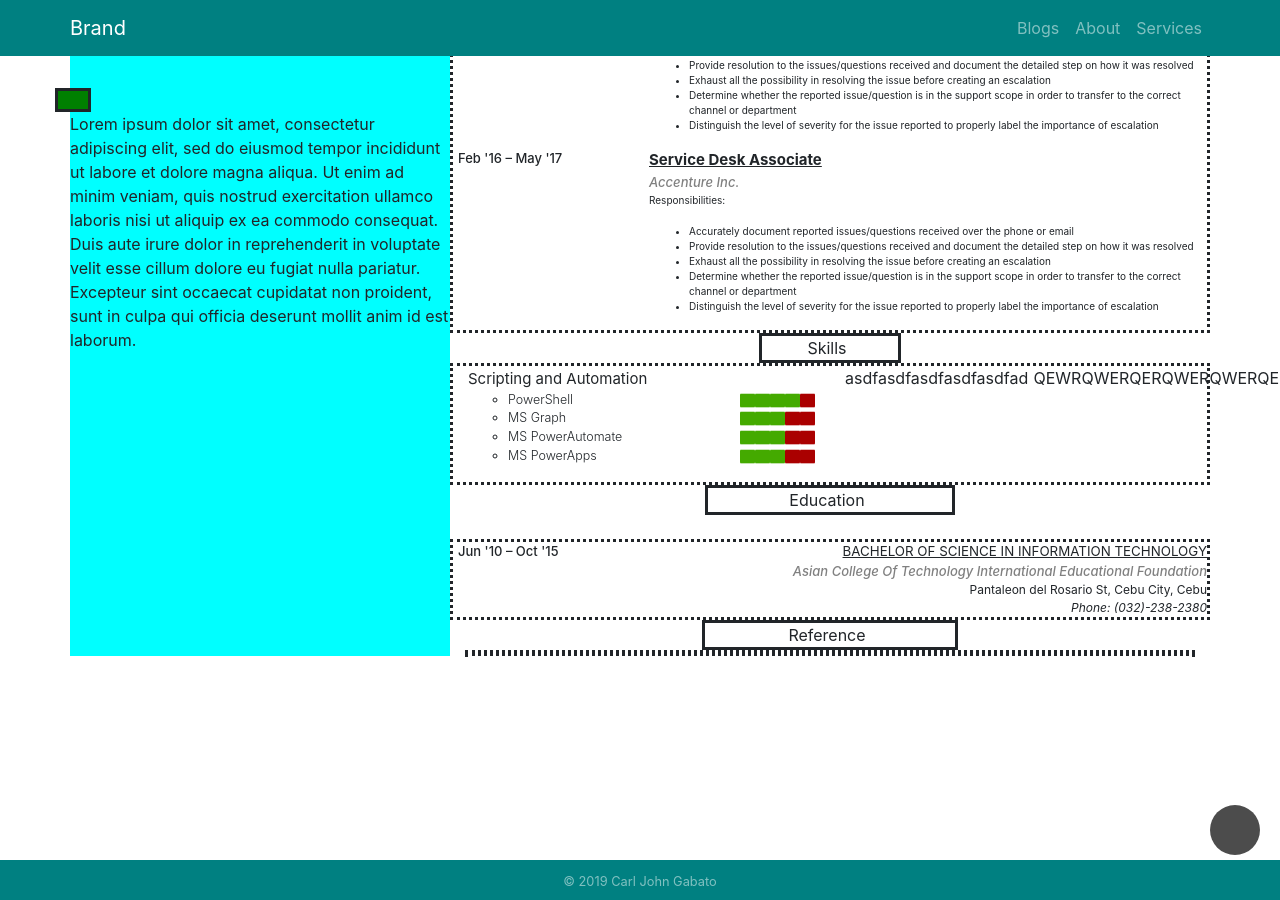
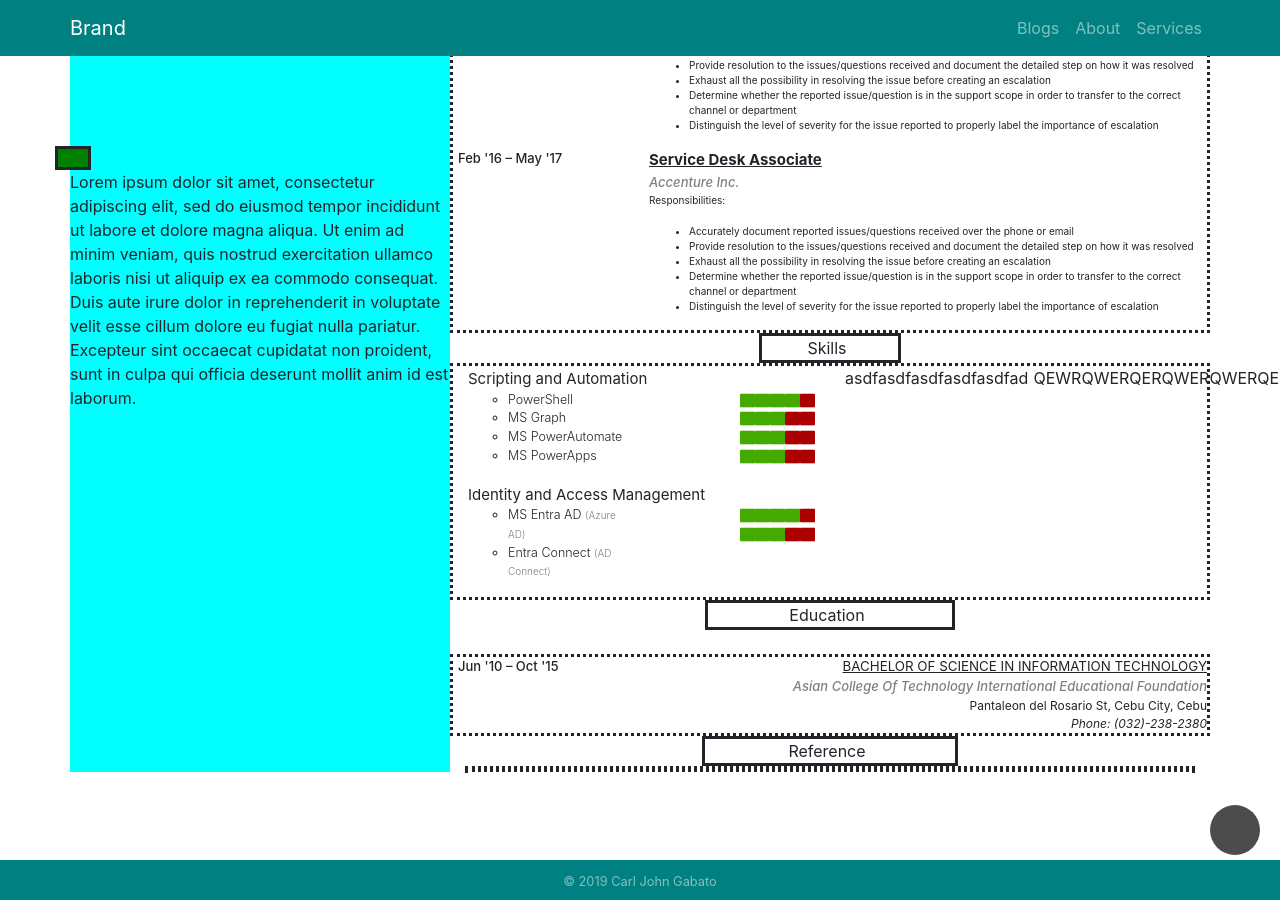
Before and after one commit to carljohngabato/aboutme, a Jekyll site: the page built from blogs.html, in a window 1280 px wide and 900 px high, scrolled down 1426 px. Built offline with Jekyll 4.4.1, drawn with Linux system fonts in a browser that asks for light colours; nearby versions of some CDN libraries.

```diff
--- a/blogs.html
+++ b/blogs.html
@@ -190,7 +190,7 @@
                             <div class="col-lg-12 col-md-12 col-sm-12">
                                 <h8 class="skill-title">Scripting and Automation</h8>
                             </div>
-                            <div class="col-lg-6 col-md-6 col-sm-6" style="width: 50%; height: auto;">
+                            <div class="col-lg-6 col-md-6 col-sm-6" style="width: 65%; height: auto;">
                                 <ul class="skills-list">
                                     <li class="skill-svc">PowerShell</li>
                                     <li class="skill-svc">MS Graph</li>
@@ -198,7 +198,7 @@
                                     <li class="skill-svc">MS PowerApps</li>
                                 </ul>
                             </div>
-                            <div class="col-lg-6 col-md-6 col-sm-6" style="width: 50%; height: auto;">
+                            <div class="col-lg-6 col-md-6 col-sm-6" style="width: 35%; height: auto;">
                                 <!--Scriting and automation-->
                                 <ul class="expertise">
                                 <li class="skill-svc">
@@ -241,6 +241,43 @@
                                 <!--END Scripting and Automation-->
                             </div>
                         </div>
+                        <div class="row">
+                            <div class="col-lg-12 col-md-12 col-sm-12">
+                                <h8 class="skill-title">Identity and Access Management</h8>
+                            </div>
+                            <div class="col-lg-6 col-md-6 col-sm-6" style="width: 65%; height: auto;">
+                                <ul class="skills-list">
+                                    <li class="skill-svc">MS Entra AD
+                                        <span class="skills-desc">(Azure AD)</span></li>
+                                    <li class="skill-svc">Entra Connect
+                                        <span class="skills-desc">(AD Connect)</span></li>
+                                </ul>
+                            </div>
+                            <div class="col-lg-6 col-md-6 col-sm-6" style="width: 35%; height: auto;">
+                                <!-- #region IAM-->
+                                <ul class="expertise">
+                                    <li class="skill-svc">
+                                        <div class="d-flex flex-row-reverse">
+                                        <div class="p2"><img class="red-bar" src="{{'/assets/images/red.png'}}" /></div>
+                                        <div class="p2"><img class="green-bar" src="{{'/assets/images/green.png'}}" /></div>
+                                        <div class="p2"><img class="green-bar" src="{{'/assets/images/green.png'}}" /></div>
+                                        <div class="p2"><img class="green-bar" src="{{'/assets/images/green.png'}}" /></div>
+                                        <div class="p2"><img class="green-bar" src="{{'/assets/images/green.png'}}" /></div>
+                                        </div>
+                                    </li>
+                                    <li class="skill-svc">
+                                        <div class="d-flex flex-row-reverse">
+                                        <div class="p2"><img class="red-bar" src="{{'/assets/images/red.png'}}" /></div>
+                                        <div class="p2"><img class="red-bar" src="{{'/assets/images/red.png'}}" /></div>
+                                        <div class="p2"><img class="green-bar" src="{{'/assets/images/green.png'}}" /></div>
+                                        <div class="p2"><img class="green-bar" src="{{'/assets/images/green.png'}}" /></div>
+                                        <div class="p2"><img class="green-bar" src="{{'/assets/images/green.png'}}" /></div>
+                                        </div>
+                                    </li>
+                                </ul>
+                                <!--END IAM-->
+                            </div>
+                        </div>
                     </div>
 
                     <div class="col-lg-6 col-md-6 col-sm-6" style="height: inherit; width: -webfit-fill-available;">
```
